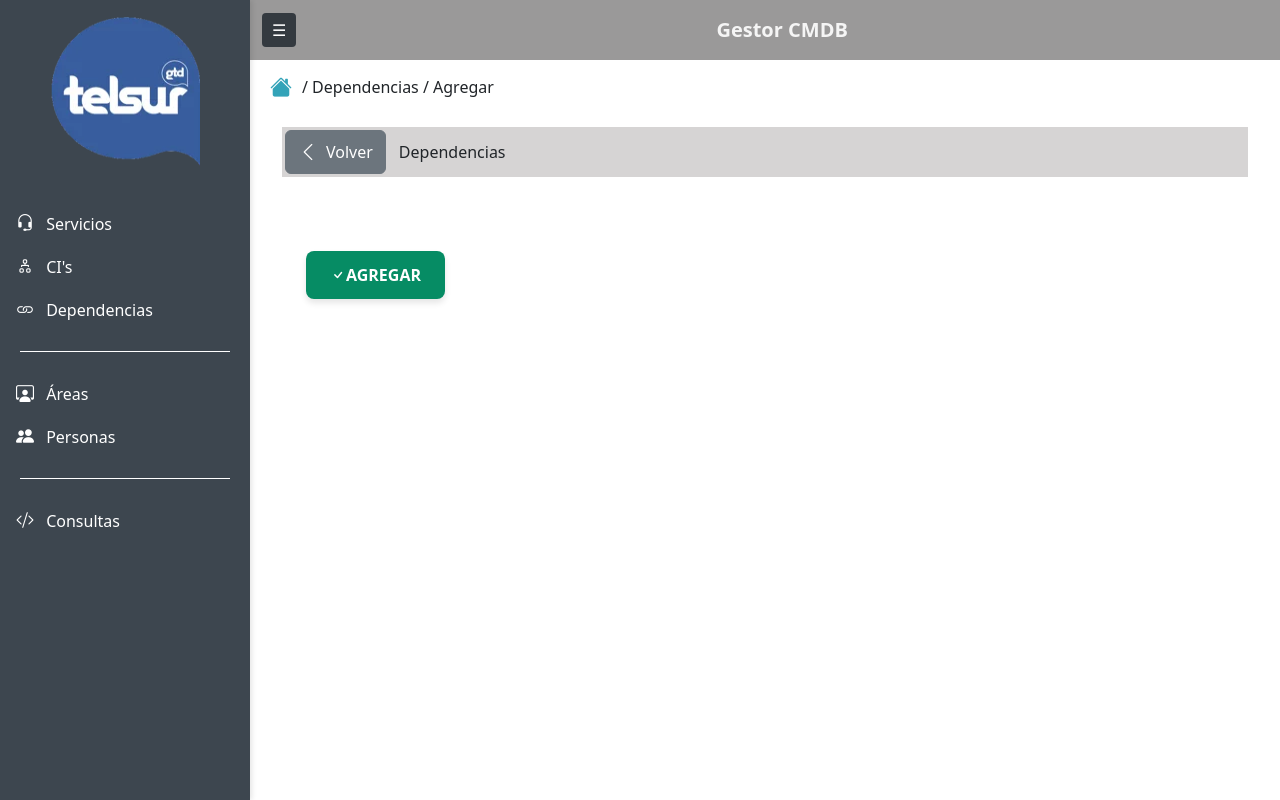
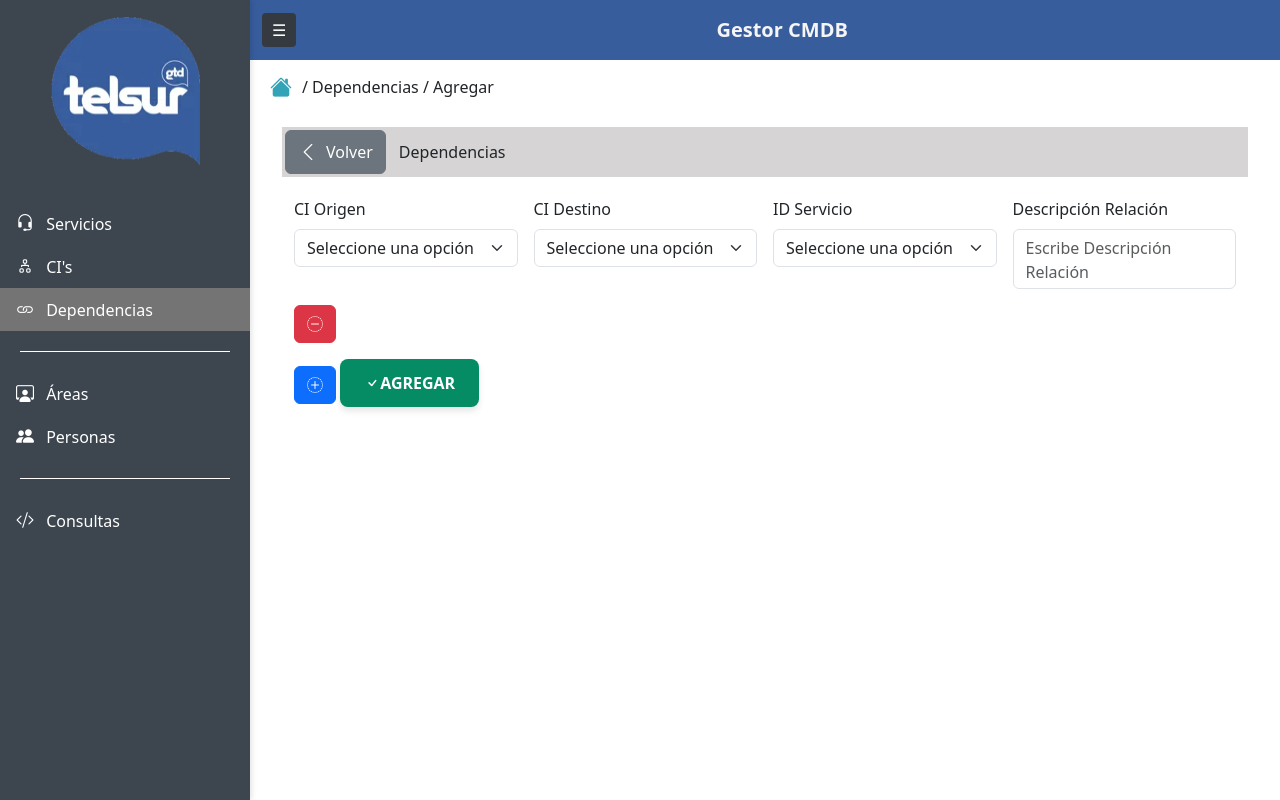
Before and after one commit to elSebee/CMDB-TelSur, a Flask app: page /dependencias/agregar in a window 1280 px wide. Run offline with Flask 3, Linux system fonts and the light colour scheme; some libraries are stand-ins or nearby versions.

Commit message:
avance dependencias + arreglos menores

```diff
--- /dev/null
+++ b/app/controller/dependencias_controller.py
@@ -0,0 +1,39 @@
+from app.models.dependencias_model import Dependencias
+from app.controller.servicios_controller import getAllServicios
+from app.controller.cis_controller import getAllCis
+
+def getAllDependencias():
+    dependencias = Dependencias.query.all()
+    return dependencias
+
+def getCampos():
+    cis = getAllCis()
+    opciones_ci = {ci.id_ci: ci.alias for ci in cis}
+    servicios = getAllServicios()
+    opciones_servicio = {servicio.id_servicio: servicio.alias for servicio in servicios}
+    campos = [
+        {"name": "id_ci_origen", "type": "select", "label": "CI Origen", "options": opciones_ci, "required": True},
+        {"name": "id_ci_destino", "type": "select", "label": "CI Destino", "options": opciones_ci, "required": True},
+        {"name": "id_servicio", "type": "select", "label": "ID Servicio", "options": opciones_servicio, "required": True},
+        {"name": "tipo_relacion", "type": "text", "label": "Descripción Relación", "required": True},
+    ]
+    return campos
+
+def getDicValores():
+    return {
+        "id_relacion": "ID Relación",
+        "id_ci_origen": "CI Origen",
+        "id_ci_destino": "CI Destino",
+        "id_servicio": "ID Servicio",
+        "tipo_relacion": "Descripción Relación"
+    }
+
+def getPK():
+    dependencia = Dependencias(
+        id_ci_origen=1,
+        id_ci_destino=2,
+        id_servicio=3,
+        tipo_relacion="Relacion temporal"
+    )
+
+    return dependencia.pk_name
--- a/app/routes/dependencias_routes.py
+++ b/app/routes/dependencias_routes.py
@@ -1,19 +1,18 @@
 from flask import Blueprint, render_template
+from app.controller.dependencias_controller import getAllDependencias, getDicValores, getPK, getCampos
 
 alcance_dependencias = Blueprint("dependencias", __name__)
 
 @alcance_dependencias.route("/", methods=['GET'])
 def dependencias():
-    dic_valores = {
-        "id_dependencia": "ID",
-        "nombre_dependencia": "Nombre",
-        "desc_dependencia": "Descripción"
-    }
+    dic_valores = getDicValores()
     cabeceras = list(dic_valores.values())
     cabeceras.insert(0, "Acción")
-    dependencias = []
-    return render_template("leer.html", breadcrumb="Dependencias", valores=dependencias, dic_valores=dic_valores, cabeceras=cabeceras, url_agregar="/dependencias/agregar")
+    dependencias=getAllDependencias()
+    pk=getPK()
+    return render_template("leer.html", breadcrumb="Dependencias", valores=dependencias, dic_valores=dic_valores, cabeceras=cabeceras, pk=pk, url='dependencias')
 
 @alcance_dependencias.route("/agregar", methods=['GET'])
-def dependenciasAgregar():
-    return render_template("agregar.html", breadcrumb="Dependencias", url_volver="/dependencias")
+def agregar():
+    campos = getCampos()
+    return render_template("agregarDependencia.html", breadcrumb="Dependencias", campos=campos, url='dependencias')
--- a/app/views/static/css/styles.css
+++ b/app/views/static/css/styles.css
@@ -18,7 +18,7 @@
 
 /* Navbar */
 .custom-navbar {
-    background-color: #9a9999;
+    background-color: #375D9D;
     height: 60px;
     position: fixed;
     top: 0;
--- /dev/null
+++ b/app/views/static/js/nuevaFilaDep.js
@@ -0,0 +1,32 @@
+document.addEventListener("DOMContentLoaded", function () {
+    // Botón para agregar una nueva fila
+    document.getElementById("btn-agregar").addEventListener("click", function () {
+        // Clona la primera fila de campos
+        const primeraFila = document.querySelector(".campos-fila");
+        const nuevaFila = primeraFila.cloneNode(true);
+
+        // Limpia los valores de los campos en la nueva fila
+        nuevaFila.querySelectorAll("textarea, select").forEach(function (campo) {
+            if (campo.tagName === "TEXTAREA") {
+                campo.value = ""; // Limpia los inputs
+            } else if (campo.tagName === "SELECT") {
+                campo.selectedIndex = 0; // Reinicia los selects
+            }
+        });
+
+        // Agrega la nueva fila al contenedor
+        document.getElementById("campos-container").appendChild(nuevaFila);
+    });
+
+    // Delegación de eventos para eliminar una fila
+    document.getElementById("campos-container").addEventListener("click", function (e) {
+        if (e.target.closest(".btn-eliminar")) {
+            const fila = e.target.closest(".campos-fila");
+            if (document.querySelectorAll(".campos-fila").length > 1) {
+                fila.remove(); // Elimina la fila solo si hay más de una
+            } else {
+                alert("No se puede eliminar el último formulario.");
+            }
+        }
+    });
+});
--- /dev/null
+++ b/app/views/templates/agregarDependencia.html
@@ -0,0 +1,58 @@
+{% extends "base.html" %}
+
+{% block content %}
+<!-- Breadcrumb -->
+<div style="display: flex; align-items: center; gap: 10px;">
+    <button onclick="location.href='/'" class="btn btn-breadcrumb" title="Home">
+        <i class="bi bi-house-fill" style="font-size: 22px; color: #33a3b8;"></i>
+    </button>
+    <p style="margin: 0;">/ {{ breadcrumb }} / Agregar</p>
+</div>
+
+<!-- Main content -->
+<div class="container-fluid mt-4">
+    <div style="display: flex; align-items: center; gap: 10px; background-color: #d6d4d4;">
+        {% set endpoint = url ~ '.' ~ url %}
+        <button onclick="location.href='{{ url_for(endpoint) }}'" class="btn btn-secondary" style="margin: 3px; display: flex; align-items: center;">
+            <i class="bi bi-chevron-left" style="font-size: 20px; margin-right: 8px;"></i>
+            <p style="margin: 0;">Volver</p>
+        </button>
+        <p style="margin: 0;"> {{ breadcrumb }}</p>
+    </div>
+
+    <form method="POST" class="container">
+        <div id="campos-container">
+            <div class="row g-3 campos-fila mt-1">
+                {% for campo in campos %}
+                    <div class="col-md-3">
+                        <label for="{{ campo.name }}" class="form-label">{{ campo.label }}</label>
+                        {% if campo.type == "select" %}
+                            <select class="form-select" id="{{ campo.name }}" name="{{ campo.name }}" {% if campo.required %} required {% endif %}>
+                                <option value="" disabled selected>Seleccione una opción</option>
+                                {% for key, value in campo.options.items() %}
+                                    <option value="{{ key }}">{{ value }}</option>
+                                {% endfor %}
+                            </select>
+                        {% else %}
+                            <textarea class="form-control" id="{{ campo.name }}" name="{{ campo.name }}" rows="1" oninput="autoResize(this)" placeholder="Escribe {{ campo.label }}" style="width: 100%; min-height: 40px; overflow: hidden; resize: none;"></textarea>
+                        {% endif %}
+                    </div>
+                {% endfor %}
+                <div class="col-md-3">
+                    <button type="button" class="btn btn-danger btn-eliminar">
+                        <i class="bi bi-dash-circle-dotted"></i>
+                    </button>
+                </div>
+            </div>
+        </div>
+        <div class="mt-3">
+            <button type="button" id="btn-agregar" class="btn btn-primary">
+                <i class="bi bi-plus-circle-dotted"></i>
+            </button>
+            <button type="submit" class="btn-enviar"><i class="bi bi-check"></i>Agregar</button>
+        </div>
+    </form>
+
+
+</div>
+{% endblock %}
--- a/app/views/templates/base.html
+++ b/app/views/templates/base.html
@@ -29,39 +29,39 @@
                     <img src="/static/favicon.webp" alt="Logo" class="img-fluid" style="width: 150px; height: 150px;">
                 </li>
                 <li class="nav-item" style="padding-top: 20px;">
-                    <a class="nav-link {% if request.path == '/servicios/' %}active{% endif %}" href="/servicios">
+                    <a class="nav-link {% if request.path.startswith('/servicios/') %}active{% endif %}" href="/servicios">
                         <i class="bi bi-headset" style="font-size: 18px; margin-right: 8px;"></i>
                         Servicios
                     </a>
                 </li>
                 <li class="nav-item">
-                    <a class="nav-link {% if request.path == '/cis/' %}active{% endif %}" href="/cis">
+                    <a class="nav-link {% if request.path.startswith('/cis/') %}active{% endif %}"  href="/cis">
                         <i class="bi bi-diagram-2" style="font-size: 18px; margin-right: 8px;"></i>
                         CI's
                     </a>
                 </li>
                 <li class="nav-item">
-                    <a class="nav-link {% if request.path == '/dependencias/' %}active{% endif %}" href="/dependencias">
+                    <a class="nav-link {% if request.path.startswith('/dependencias/') %}active{% endif %}"  href="/dependencias">
                         <i class="bi bi-link" style="font-size: 18px; margin-right: 8px;"></i>
                         Dependencias
                     </a>
                 </li>
                 <div class="separator" style="border-bottom: 1px solid white; margin: 20px;"></div>
                 <li class="nav-item">
-                    <a class="nav-link {% if request.path == '/areas/' %}active{% endif %}" href="/areas">
+                    <a class="nav-link {% if request.path.startswith('/areas/') %}active{% endif %}"  href="/areas">
                         <i class="bi bi-person-workspace" style="font-size: 18px; margin-right: 8px;"></i>
                         Áreas
                     </a>
                 </li>
                 <li class="nav-item">
-                    <a class="nav-link {% if request.path == '/personas/' %}active{% endif %}" href="/personas">
+                    <a class="nav-link {% if request.path.startswith('/personas/') %}active{% endif %}"  href="/personas">
                         <i class="bi bi-people-fill" style="font-size: 18px; margin-right: 8px;"></i>
                         Personas
                     </a>
                 </li>
                 <div class="separator" style="border-bottom: 1px solid white; margin: 20px;"></div>
                 <li class="nav-item">
-                    <a class="nav-link {% if request.path == '/consultas/' %}active{% endif %}" href="/consultas">
+                    <a class="nav-link {% if request.path.startswith('/consultas/') %}active{% endif %}"  href="/consultas">
                         <i class="bi bi-code-slash" style="font-size: 18px; margin-right: 8px;"></i>
                         Consultas
                     </a>
@@ -86,6 +86,7 @@
     <script src="{{ url_for('static', filename='js/verClob.js') }}"></script>
     <script src="{{ url_for('static', filename='js/tablaIndex.js') }}"></script>
     <script src="{{ url_for('static', filename='js/autoResize.js') }}"></script>
+    <script src="{{ url_for('static', filename='js/nuevaFilaDep.js') }}"></script>
 </body>
 
 
--- a/app/views/templates/editar.html
+++ b/app/views/templates/editar.html
@@ -73,7 +73,10 @@
                                 </div>
                             </div>
                         {% elif campo.type == 'text' %}
-                            <textarea class="form-control" id="{{ campo.name }}" rows="1" oninput="autoResize(this)" placeholder="Escribe {{ campo.label }}" style="width: 100%; min-height: 40px; overflow: hidden; resize: none;"{% if campo.required %} required {% endif %} {% if campo.name == 'rut' %} maxlength="12" {% endif %}>{% if activo[campo.name] %} {{ activo[campo.name] }} {% endif %}</textarea>
+                            <textarea class="form-control" id="{{ campo.name }}" rows="1" oninput="autoResize(this)" name="{{ campo.name }}"
+                                placeholder="Escribe {{ campo.label }}" style="width: 100%; min-height: 40px; overflow: hidden; resize: none;"
+                                {% if campo.required %} required {% endif %} {% if campo.name == 'rut' %} maxlength="12" {% endif %}
+                                >{{ activo[campo.name] if activo[campo.name] is not none else '' }}</textarea>
                         {% else %}
                             <input type="{{ campo.type }}" placeholder="Escribe {{ campo.label }}" class="form-control" id="{{ campo.name }}" name="{{ campo.name }}" {% if activo[campo.name] %} value="{{ activo[campo.name] }}" {% endif %}>
                         {% endif %}
```
Also changed, not shown: app/models/dependencias_model.py (added, +21 -0 lines).
